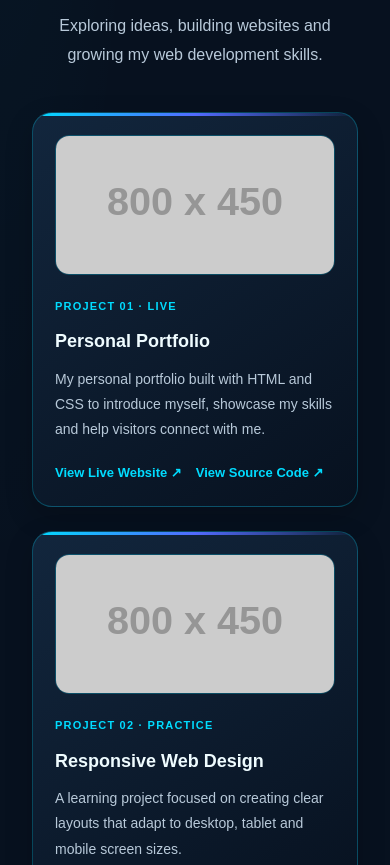
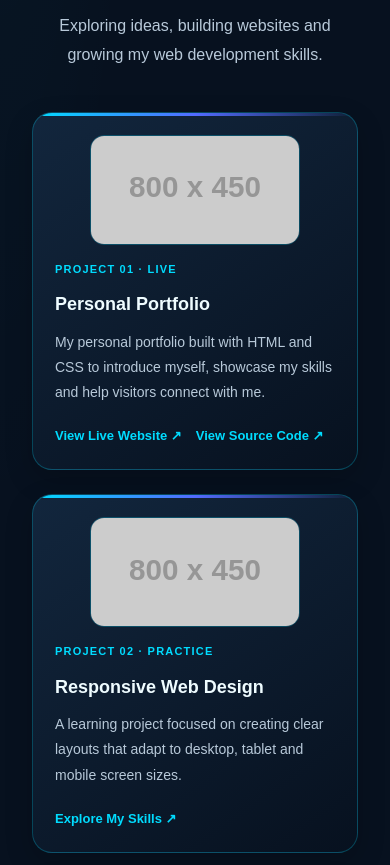
Before and after one commit to lucky823372-cyber/hitesh-portfolio, a plain HTML site: page index.html in a window 390 px wide. Shown: the part 2960-3825 px from the top of the page. Drawn offline with Linux system fonts and the light colour scheme; placeholder pictures from the web are drawn by us.

Commit message:
Update index.html

```diff
--- a/index.html
+++ b/index.html
@@ -1671,9 +1671,9 @@ footer a:hover {
 /* ===== PROJECT CARD IMAGES ===== */
 #projects .project-image {
   display: block;
-  width: 100%;
-  height: 140px;
-  margin: 0 0 22px;
+  width: 75%;
+  height: 110px;
+  margin: 0 auto 15px;
   border: 1px solid rgba(0, 220, 255, 0.25);
   border-radius: 14px;
   object-fit: cover;
```
